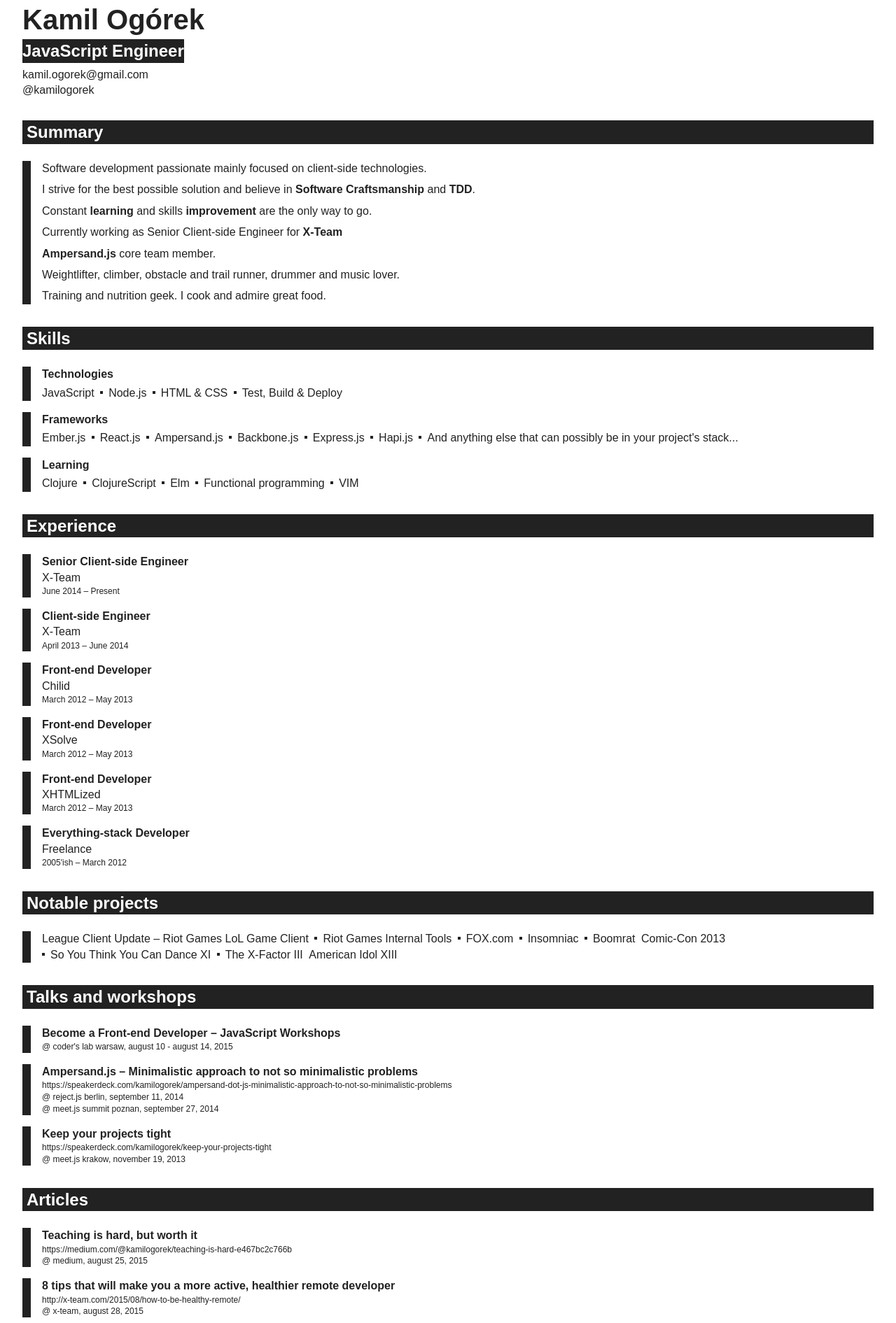
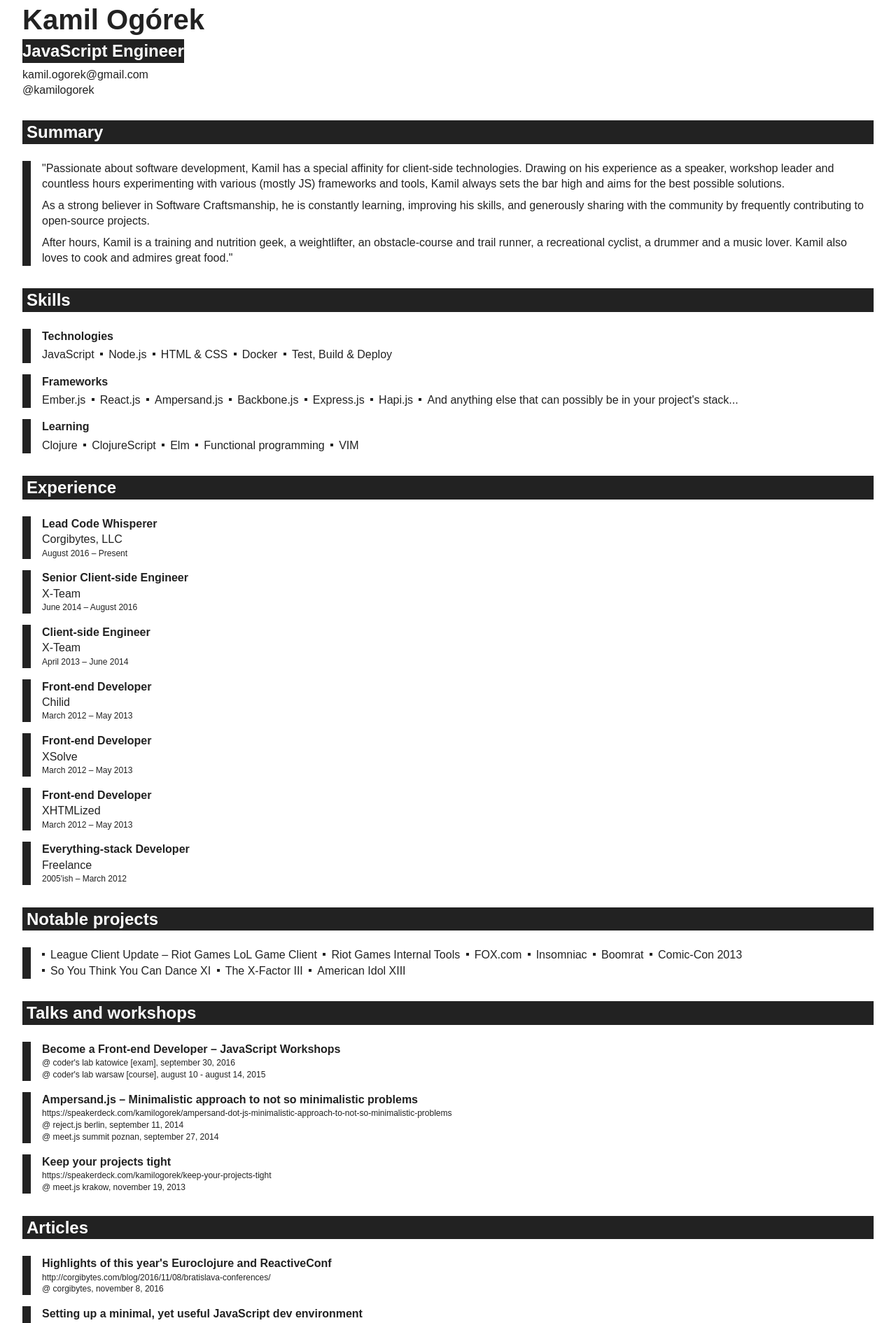
Before and after one commit to kamilogorek/kamilogorek, a Jekyll site: the page cv/index.html, which Jekyll copies as it is, in a window 1280 px wide. Shown: the top 1891 px of the page at 70% size. Built offline with Jekyll 4.4.1, drawn with Linux system fonts in a browser that asks for light colours; some web fonts are replaced; some of the changed text lies outside the part shown.

Commit message:
Updated CV and page text

```diff
--- a/cv/index.html
+++ b/cv/index.html
@@ -204,12 +204,6 @@ Seriously. Don't.
                 vertical-align: 0.25em;
             }
 
-            .projects li:nth-of-type(1):before,
-            .projects li:nth-of-type(6):before,
-            .projects li:nth-of-type(9):before {
-                display: none;
-            }
-
             .talks h2 {
             }
 
@@ -270,10 +264,6 @@ Seriously. Don't.
                 padding-left: 1em;
             }
 
-            .articles li:nth-of-type(4) {
-                margin-bottom: 4em;
-            }
-
             .articles li:last-of-type {
                 margin-bottom: 0;
             }
@@ -314,13 +304,11 @@ Seriously. Don't.
         <div class="section summary">
             <h2>Summary</h2>
             <div>
-                <p>Software development passionate mainly focused on client-side technologies.</p>
-                <p>I strive for the best possible solution and believe in <strong>Software Craftsmanship</strong> and <strong>TDD</strong>.</p>
-                <p>Constant <strong>learning</strong> and skills <strong>improvement</strong> are the only way to go.</p>
-                <p>Currently working as Senior Client-side Engineer for <a href="http://x-team.com">X-Team</a></p>
-                <p><a href="http://ampersandjs.com">Ampersand.js</a> core team member.</p>
-                <p>Weightlifter, climber, obstacle and trail runner, drummer and music lover.</p>
-                <p>Training and nutrition geek. I cook and admire great food.</p>
+                <blockquote>
+                    <p>"Passionate about software development, Kamil has a special affinity for client-side technologies. Drawing on his experience as a speaker, workshop leader and countless hours experimenting with various (mostly JS) frameworks and tools, Kamil always sets the bar high and aims for the best possible solutions.</p>
+                    <p>As a strong believer in Software Craftsmanship, he is constantly learning, improving his skills, and generously sharing with the community by frequently contributing to open-source projects.</p>
+                    <p>After hours, Kamil is a training and nutrition geek, a weightlifter, an obstacle-course and trail runner, a recreational cyclist, a drummer and a music lover. Kamil also loves to cook and admires great food."</p>
+                </blockquote>
             </div>
         </div>
 
@@ -334,6 +322,7 @@ Seriously. Don't.
                         <li>JavaScript</li>
                         <li>Node.js</li>
                         <li>HTML &amp; CSS</li>
+                        <li>Docker</li>
                         <li>Test, Build &amp; Deploy</li>
                     </ul>
                 </li>
@@ -368,9 +357,15 @@ Seriously. Don't.
             <h2>Experience</h2>
             <ul>
                 <li>
+                    <h3>Lead Code Whisperer</h3>
+                    <h4>Corgibytes, LLC</h4>
+                    <h5>August 2016 – Present</h5>
+                </li>
+
+                <li>
                     <h3>Senior Client-side Engineer</h3>
                     <h4>X-Team</h4>
-                    <h5>June 2014 – Present</h5>
+                    <h5>June 2014 – August 2016</h5>
                 </li>
 
                 <li>
@@ -416,7 +411,7 @@ Seriously. Don't.
                 <li>Comic-Con 2013</li>
                 <li>So You Think You Can Dance XI</li>
                 <li>The X-Factor III</li>
-                <li>American Idol XIII</li><br>
+                <li>American Idol XIII</li>
             </ul>
         </div>
 
@@ -425,7 +420,8 @@ Seriously. Don't.
             <ul>
                 <li>
                     <h3>Become a Front-end Developer – JavaScript Workshops</h3>
-                    <h4>@ coder's lab warsaw, august 10 - august 14, 2015</h4>
+                    <h4>@ coder's lab katowice [exam], september 30, 2016</h4>
+                    <h4>@ coder's lab warsaw [course], august 10 - august 14, 2015</h4>
                 </li>
 
                 <li>
@@ -446,6 +442,18 @@ Seriously. Don't.
         <div class="section articles">
             <h2>Articles</h2>
             <ul>
+                <li>
+                <h3>Highlights of this year's Euroclojure and ReactiveConf</h3>
+                <a href="http://corgibytes.com/blog/2016/11/08/bratislava-conferences/">http://corgibytes.com/blog/2016/11/08/bratislava-conferences/</a>
+                <h4>@ corgibytes, november 8, 2016</h4>
+                </li>
+
+                <li>
+                <h3>Setting up a minimal, yet useful JavaScript dev environment</h3>
+                <a href="http://corgibytes.com/blog/2016/09/27/minimal-useful-javascript-environment/">http://corgibytes.com/blog/2016/09/27/minimal-useful-javascript-environment/</a>
+                <h4>@ corgibytes, september 27, 2016</h4>
+                </li>
+
                 <li>
                 <h3>Teaching is hard, but worth it</h3>
                 <a href="https://medium.com/@kamilogorek/teaching-is-hard-e467bc2c766b">https://medium.com/@kamilogorek/teaching-is-hard-e467bc2c766b</a>
--- a/cv/package.json
+++ b/cv/package.json
@@ -15,6 +15,6 @@
   },
   "homepage": "http://kamilogorek.pl",
   "dependencies": {
-    "html-pdf": "^1.1.0"
+    "html-pdf": "^2.1.0"
   }
 }
```
Also changed, not shown: cv/app.js (+5 -2 lines), index.html (+16 -1 lines), 2 other files. Lines whose indentation alone changed are shown as unchanged.
